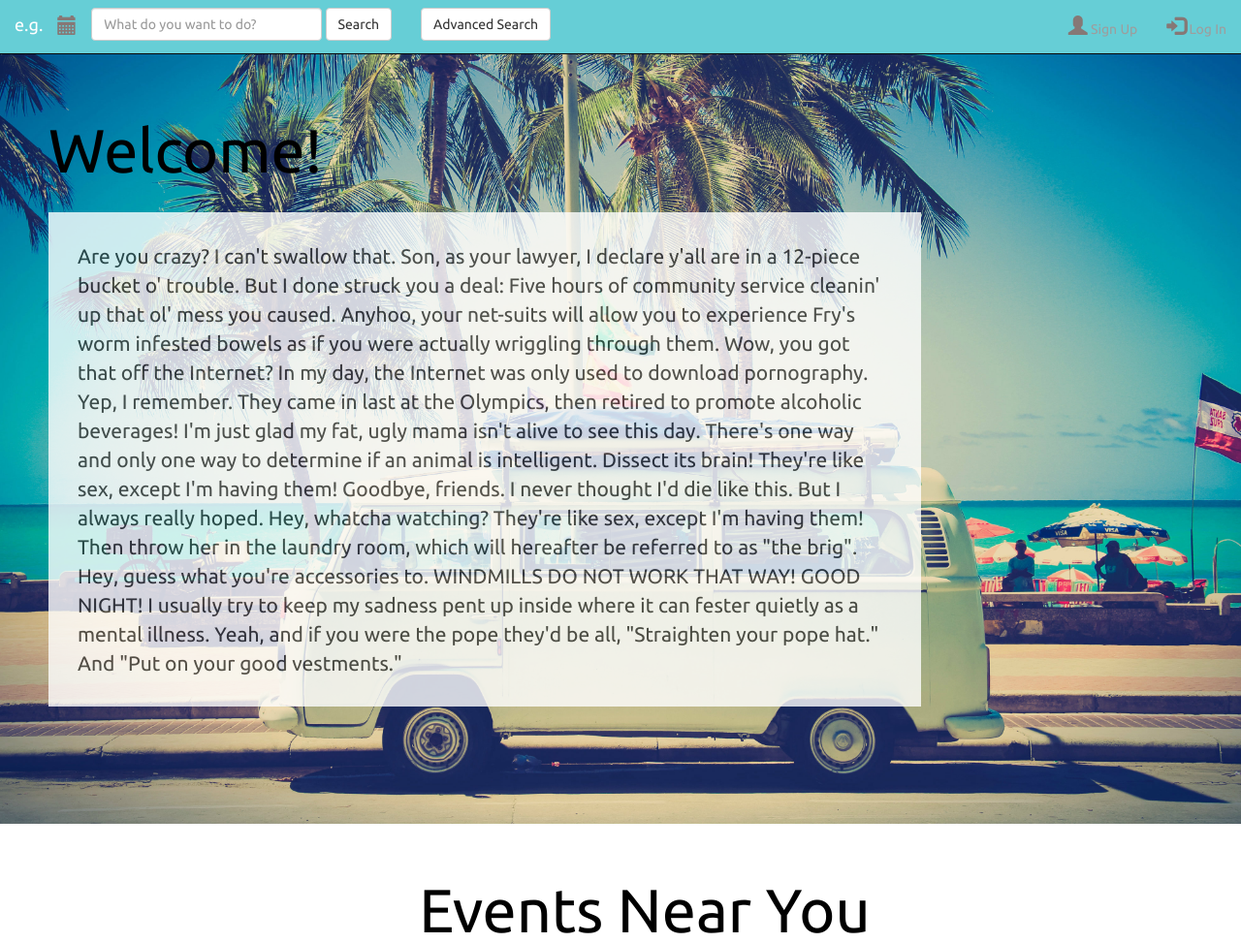
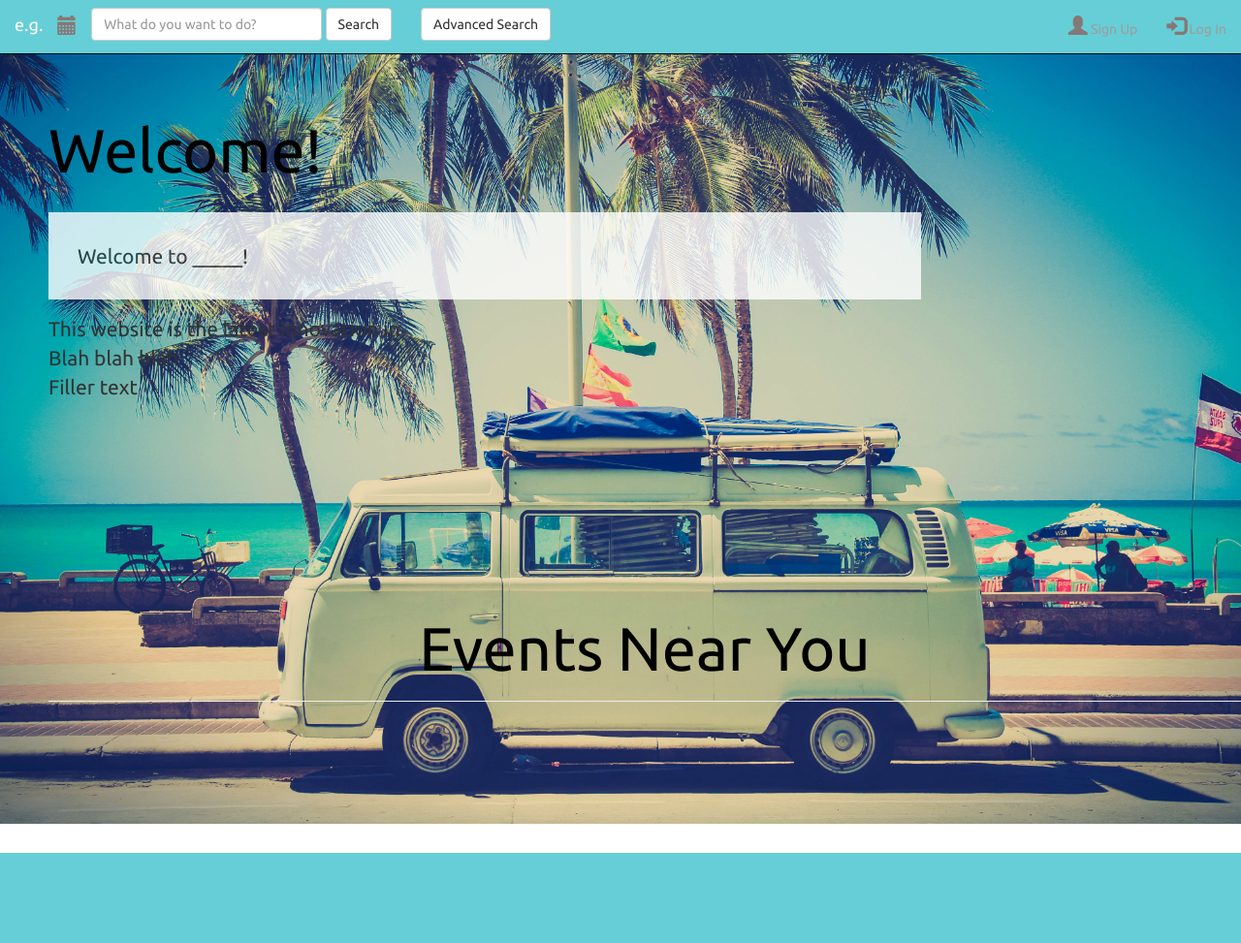
Before and after one commit to ykadir42/tbmagestic, a Flask app: page / in a window 1280 px wide. Shown: the top 973 px of the page at 97% size. After the commit the page ends 880 px from the top, so only its background shows below. Run offline with Flask 2, Linux system fonts and the light colour scheme; some libraries are stand-ins or nearby versions.

Commit message:
To Do For Tonight: Add to Index.html, begin database, etc.

```diff
--- a/app.py
+++ b/app.py
@@ -50,7 +50,7 @@ def advancedresults():
     radius = request.args["inputRadius"]
     results = eventbrite.advancedsearch(address, query, radius)
     return render_template("search.html", d = results)
-'''
+
 #login authentication
 @app.route('/login', methods=['GET', 'POST'])
 def authentication():
@@ -78,7 +78,7 @@ def crt_acct():
         return auth.signup()
     else:
         return render_template('signup.html', title = "Signup" )
-'''
+
 
 
 if __name__ == "__main__":
--- a/templates/index.html
+++ b/templates/index.html
@@ -4,16 +4,12 @@
   <h1 style="color:black"> Welcome!</h1>
   <br>
   <p class = "large">
-    Are you crazy? I can't swallow that. Son, as your lawyer, I declare y'all are in a 12-piece bucket o' trouble. But I done struck you a deal: Five hours of community service cleanin' up that ol' mess you caused.
-
-    Anyhoo, your net-suits will allow you to experience Fry's worm infested bowels as if you were actually wriggling through them. Wow, you got that off the Internet? In my day, the Internet was only used to download pornography.
-
-    Yep, I remember. They came in last at the Olympics, then retired to promote alcoholic beverages! I'm just glad my fat, ugly mama isn't alive to see this day. There's one way and only one way to determine if an animal is intelligent. Dissect its brain!
-
-    They're like sex, except I'm having them! Goodbye, friends. I never thought I'd die like this. But I always really hoped. Hey, whatcha watching? They're like sex, except I'm having them! Then throw her in the laundry room, which will hereafter be referred to as "the brig".
-
-    Hey, guess what you're accessories to. WINDMILLS DO NOT WORK THAT WAY! GOOD NIGHT! I usually try to keep my sadness pent up inside where it can fester quietly as a mental illness. Yeah, and if you were the pope they'd be all, "Straighten your pope hat." And "Put on your good vestments."
+  Welcome to _____!
 </p>
+  <p class = "medium">
+    This website is the latest innovation in<br>
+    Blah blah blah <br>
+    Filler text <br>
   <br><br> <br> <br> <br> <br>
   <div class = "page-header" style="text-align:center">
     <h1 style="color:black"> Events Near You</h1>
```
